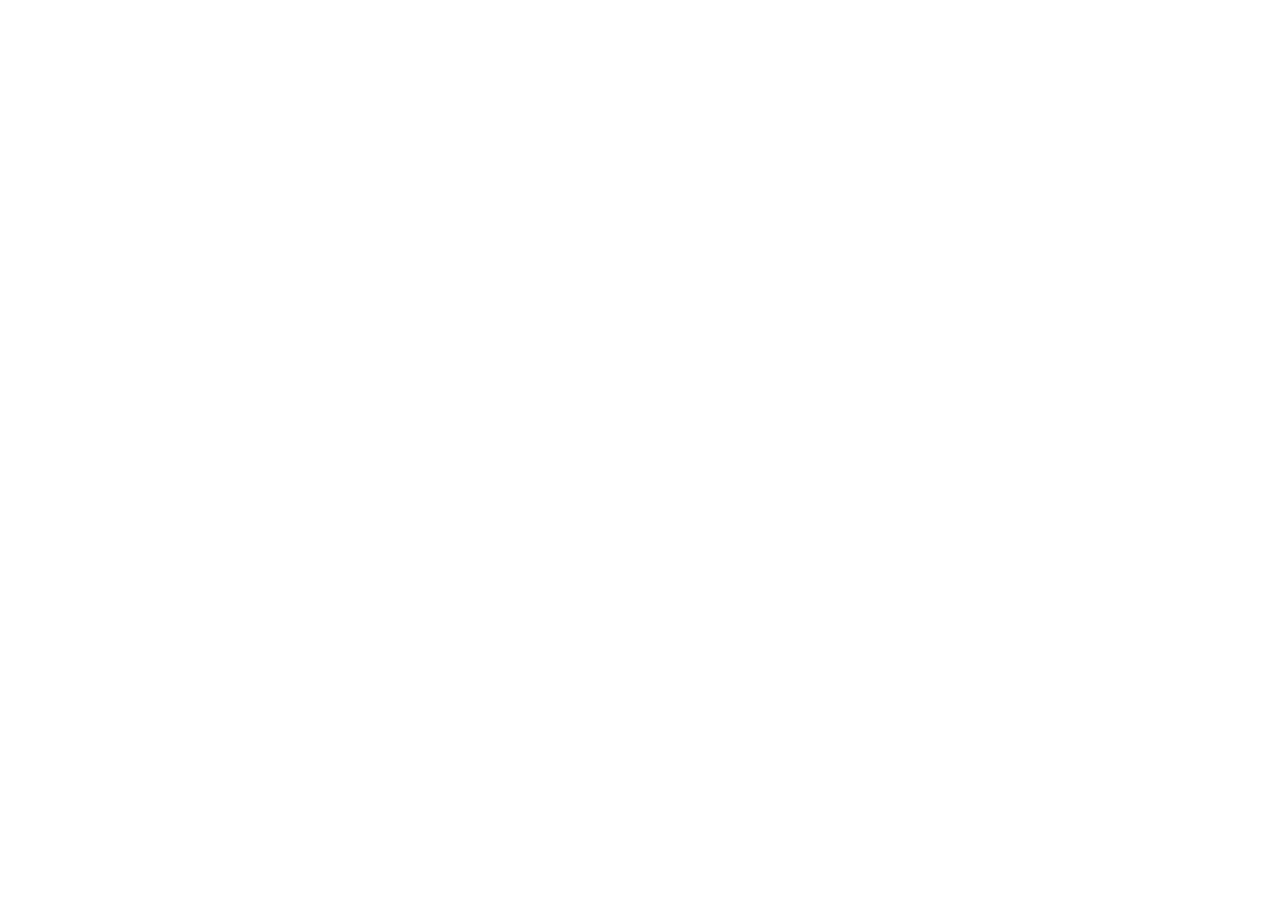
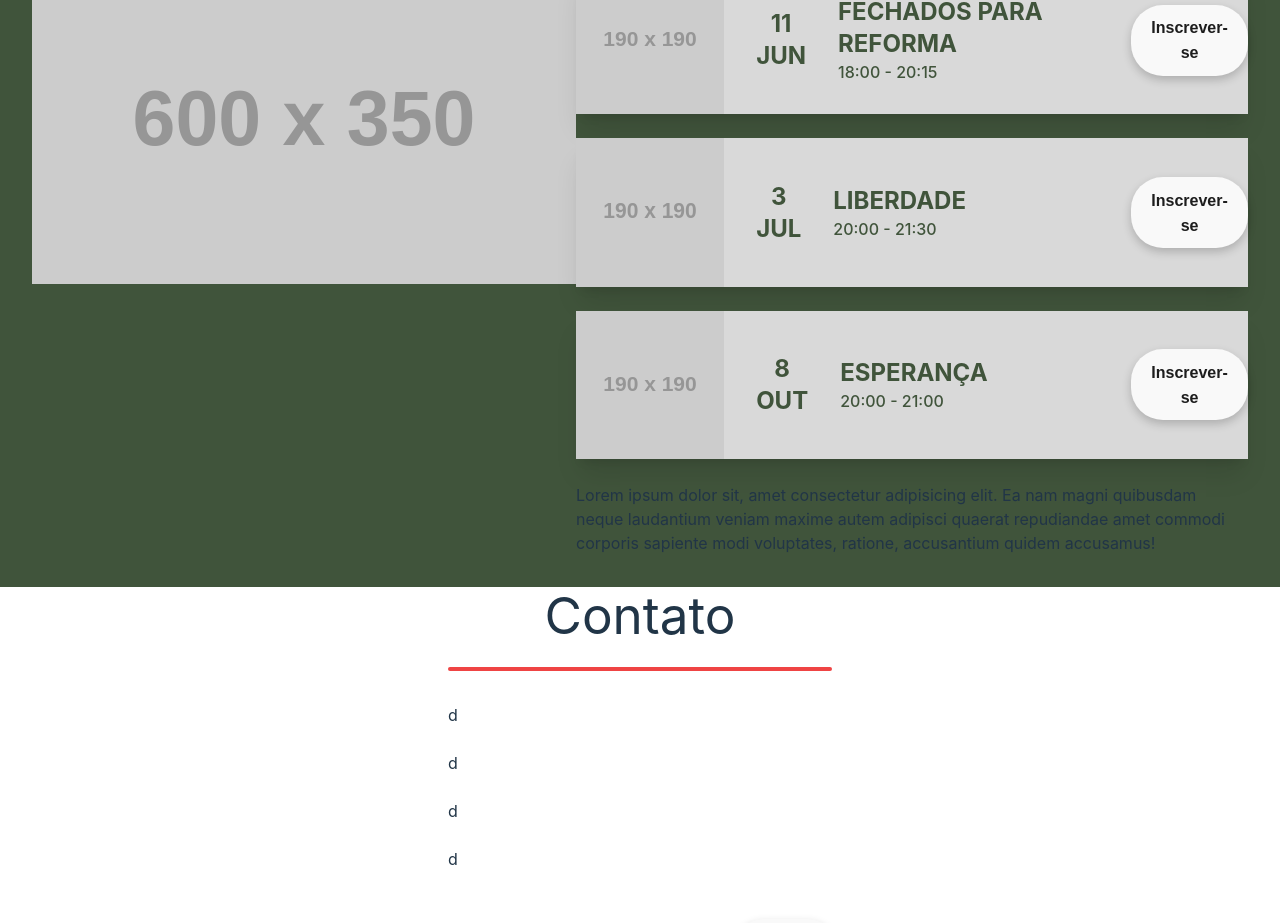
Before and after one commit to erikvix/igreja-presbiteriana-react, a React (Vite) app: page / in a window 1280 px wide. Shown: the part 2700-3623 px from the top of the page. Before the commit the page ends 2554 px from the top, so only its background shows below. Built offline with nearby package versions, Linux system fonts and the light colour scheme.

Commit message:
feat: include contact section

```diff
--- a/src/App.jsx
+++ b/src/App.jsx
@@ -4,6 +4,8 @@
 import NavBar from "./components/NavBar";
 import PrimeiraNews from "./components/Section/PrimeiraNews";
 import QuemSomos from "./components/Section/QuemSomos";
+import LocalEHorarios from "./components/Section/LocalEHorarios";
+import Contato from "./components/Section/Contato";
 const items = [
   {
     url: "https://placehold.co/1500x500/png",
@@ -19,6 +21,8 @@
         <Section />
         <PrimeiraNews />
         <QuemSomos />
+        <LocalEHorarios />
+        <Contato />
       </div>
     </>
   );
--- /dev/null
+++ b/src/components/Section/Contato/index.jsx
@@ -0,0 +1,28 @@
+import React from "react";
+import Button from "../../Button";
+
+export default function Contato() {
+  return (
+    <div className="flex justify-center flex-col items-center">
+      <div className="flex flex-col items-center gap-6 mb-8">
+        <h1>Contato</h1>
+        <div className="border-b-4 border-red-500 rounded w-96"></div>
+      </div>
+      <div className="flex flex-col w-96">
+        <label htmlFor="">d</label>
+        <input type="text" />
+        <label htmlFor="">d</label>
+        <input type="text" />
+        <label htmlFor="">d</label>
+        <input type="text" />
+        <label htmlFor="">d</label>
+        <input type="text" />
+        <div className="flex justify-between mt-6">
+          <span>t</span>
+          <Button />
+        </div>
+      </div>
+      <span>whatsaapp</span>
+    </div>
+  );
+}
--- /dev/null
+++ b/src/components/Section/LocalEHorarios/index.jsx
@@ -0,0 +1,65 @@
+import React from "react";
+import EventoBanner from "../../EventoBanner";
+
+const items = [
+  {
+    image: "https://placehold.co/190",
+    date: "18:00 - 20:15",
+    title: "FECHADOS PARA REFORMA",
+    day: "11",
+    month: "jun",
+  },
+  {
+    image: "https://placehold.co/190",
+    date: "20:00 - 21:30",
+    title: "LIBERDADE",
+    day: "3",
+    month: "jul",
+  },
+  {
+    image: "https://placehold.co/190",
+    date: "20:00 - 21:00",
+    title: "ESPERANÇA",
+    day: "8",
+    month: "out",
+  },
+];
+
+export default function LocalEHorarios() {
+  return (
+    <div className="bg-dark-green">
+      <div className="flex items-baseline justify-between py-8 px-8">
+        <div className="flex flex-col gap-6">
+          <h1>Nosso Podcast</h1>
+          {/* <video
+            src="https://www.youtube.com/watch?v=NpEaa2P7qZI"
+            autoPlay
+            loop
+            muted
+          ></video> */}
+          <img src="https://placehold.co/600x350" alt="" />
+        </div>
+        <div className="max-w-2xl flex flex-col gap-6">
+          <h1>Local e horários</h1>
+          {items.map((item) => {
+            return (
+              <EventoBanner
+                image={item.image}
+                date={item.date}
+                title={item.title}
+                day={item.day}
+                month={item.month}
+              />
+            );
+          })}
+          <p>
+            Lorem ipsum dolor sit, amet consectetur adipisicing elit. Ea nam
+            magni quibusdam neque laudantium veniam maxime autem adipisci
+            quaerat repudiandae amet commodi corporis sapiente modi voluptates,
+            ratione, accusantium quidem accusamus!
+          </p>
+        </div>
+      </div>
+    </div>
+  );
+}
```
